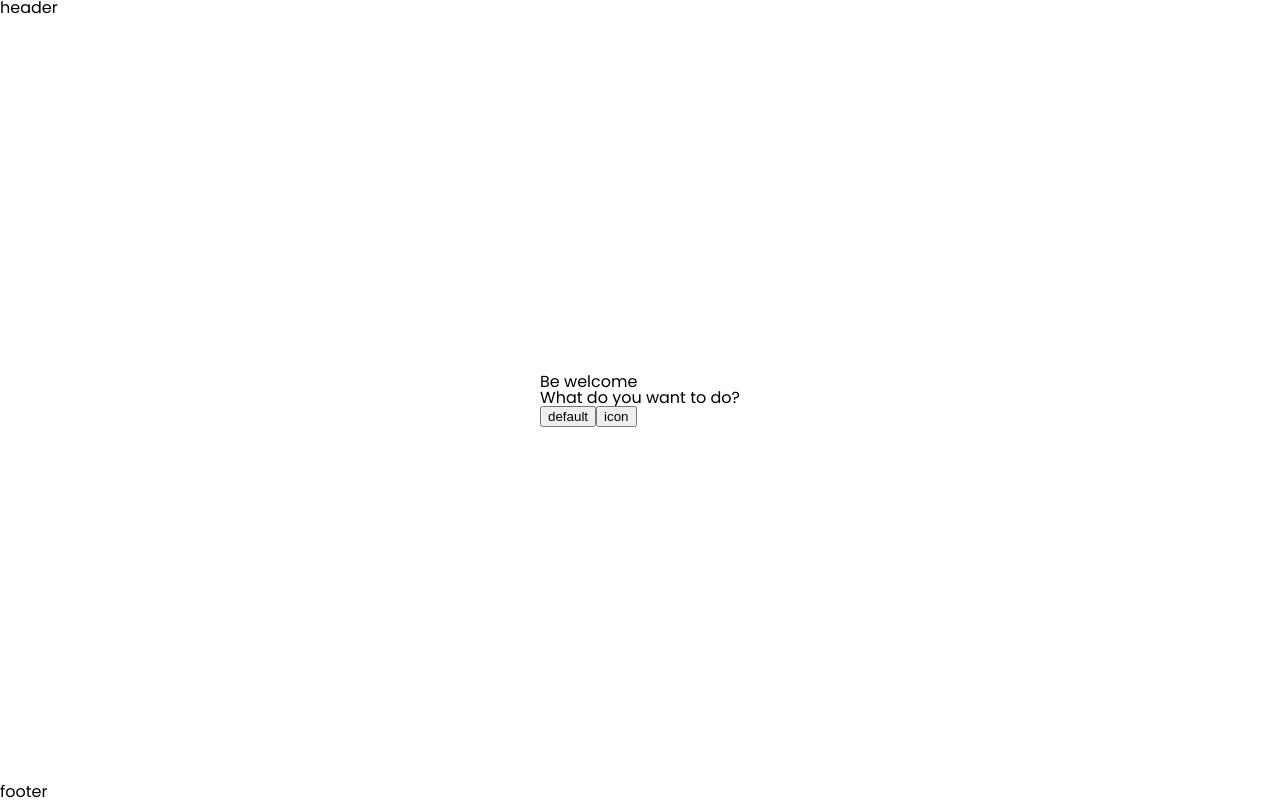
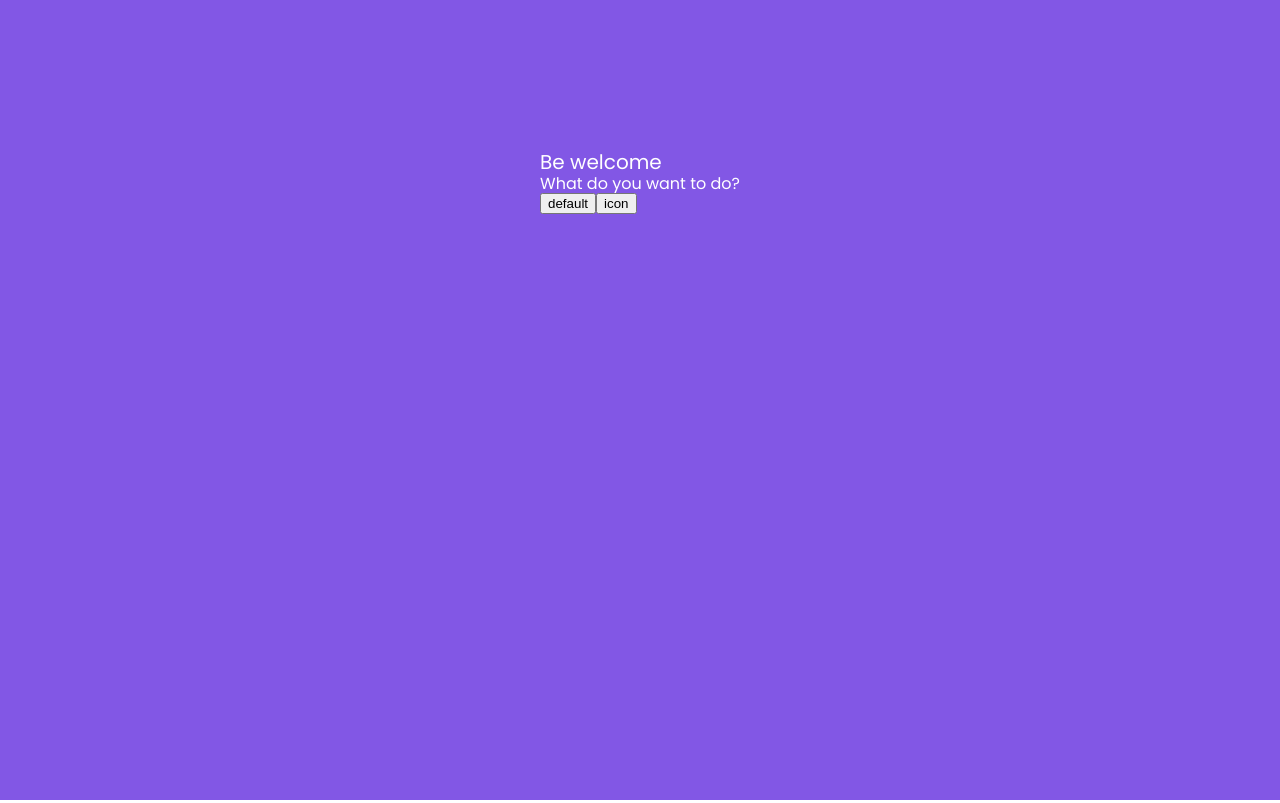
Before and after one commit to geprojetos/web-courses, a React (Create React App) app: page / in a window 1280 px wide. Built offline with nearby package versions, Linux system fonts and the light colour scheme.

Commit message:
feat(home): initialize build

```diff
--- a/src/index.tsx
+++ b/src/index.tsx
@@ -3,6 +3,7 @@ import ReactDOM from "react-dom";
 import { setConfiguration } from "react-grid-system";
 import "./styles/reset.scss";
 import "./styles/_fonts.scss";
+import "./styles/global.scss";
 import App from "./App";
 
 // sm, md, lg, xl, and xxl
--- a/src/routers/home/pages/Home/index.tsx
+++ b/src/routers/home/pages/Home/index.tsx
@@ -1,38 +1,58 @@
 import React, { FC } from "react";
+import { Col, Container, Row, Visible } from "react-grid-system";
 
 import { t } from "../../../../i18n";
 import { Button, Text } from "../../../../shared/components";
 import { Default } from "../../../../shared/templates";
+import BannerMobile from "../../../../assets/img/mobile-banner-home.png";
 import "./styles.scss";
-import BannerMobile from "../../../../assets/img/mobile-banner-home.png";
-import { Col, Container, Row, Visible } from "react-grid-system";
 
-const Home: FC = () => {
+const BannerInternal: FC = () => {
   return (
-    <Default
-      content={
-        <section>
-          <Container fluid>
+    <>
       <Row>
+        <figure className="home-banner">
           <Visible xs>
             <img src={BannerMobile} alt="Banner" />
           </Visible>
+        </figure>
+      </Row>
+
+      <Row>
         <Col>
           <Text type="h5" value={t("home:welcome")} />
           <Text type="h6" value={t("home:whatDoYou")} />
         </Col>
       </Row>
+    </>
+  );
+};
 
+const TodoInternal: FC = () => {
+  return (
     <Row>
       <Col>
         <Button type="default" size="large" />
         <Button type="icon" size="large" />
       </Col>
     </Row>
+  );
+};
+
+const Home: FC = () => {
+  return (
+    <section className="home-container">
+      <Default
+        content={
+          <article className="home-wrapper">
+            <Container fluid>
+              <BannerInternal />
+              <TodoInternal />
             </Container>
-        </section>
+          </article>
         }
       />
+    </section>
   );
 };
 
--- a/src/routers/home/pages/Home/styles.scss
+++ b/src/routers/home/pages/Home/styles.scss
@@ -0,0 +1,13 @@
+@import "../../../../styles/colors";
+
+.home-container {
+  background-color: $PURPLE1;
+}
+
+.home-wrapper {
+  margin-top: 50px;
+}
+
+.home-banner {
+  margin: 0 auto 100px auto;
+}
--- a/src/shared/components/Text/index.tsx
+++ b/src/shared/components/Text/index.tsx
@@ -1,5 +1,4 @@
 import React, { FC } from "react";
-import { Visible } from "react-grid-system";
 
 import "./styles.scss";
 
@@ -22,21 +21,21 @@ export interface TextProps {
 
 const Text: FC<TextProps> = ({ type, value }) => {
   return type === TextEnum.h1 ? (
-    <h1>{value}</h1>
+    <h1 className="text-h1">{value}</h1>
   ) : type === TextEnum.h2 ? (
-    <h2>{value}</h2>
+    <h2 className="text-h2">{value}</h2>
   ) : type === TextEnum.h3 ? (
-    <h3>{value}</h3>
+    <h3 className="text-h3">{value}</h3>
   ) : type === TextEnum.h4 ? (
-    <h4>{value}</h4>
+    <h4 className="text-h4">{value}</h4>
   ) : type === TextEnum.h5 ? (
-    <h5>{value}</h5>
+    <h5 className="text-h5">{value}</h5>
   ) : type === TextEnum.h6 ? (
-    <h6>{value}</h6>
+    <h6 className="text-h6">{value}</h6>
   ) : type === TextEnum.p ? (
-    <p>{value}</p>
+    <p className="text-p">{value}</p>
   ) : (
-    <label>{value}</label>
+    <label className="text-label">{value}</label>
   );
 };
 
--- a/src/shared/components/Text/styles.scss
+++ b/src/shared/components/Text/styles.scss
@@ -1,34 +1,45 @@
-// @import "../../../styles/fonts";
+@import "../../../styles/_colors";
 @import "../../../styles/typography";
 
-.h1 {
+.text-h1,
+.text-h2,
+.text-h3,
+.text-h4,
+.text-h5,
+.text-h6,
+.text-p,
+.text-label {
+  color: $WHITE1;
+}
+
+.text-h1 {
   @include HEADING_1;
 }
 
-.h2 {
-  @include HEADING_1;
+.text-h2 {
+  @include HEADING_2;
 }
 
-.h3 {
-  @include HEADING_1;
+.text-h3 {
+  @include HEADING_3;
 }
 
-.h4 {
-  @include HEADING_1;
+.text-h4 {
+  @include HEADING_4;
 }
 
-.h5 {
-  @include HEADING_1;
+.text-h5 {
+  @include HEADING_5;
 }
 
-.h6 {
-  @include HEADING_1;
+.text-h6 {
+  @include HEADING_6;
 }
 
-.p {
-  @include HEADING_1;
+.text-p {
+  @include PARAGRAPH;
 }
 
-.label {
-  @include HEADING_1;
+.text-label {
+  @include PARAGRAPH;
 }
--- a/src/shared/templates/Default/index.tsx
+++ b/src/shared/templates/Default/index.tsx
@@ -1,6 +1,6 @@
-import React, { FC, ReactChild } from 'react';
+import React, { FC, ReactChild } from "react";
 
-import './styles.scss';
+import "./styles.scss";
 
 export interface DefaultProps {
   content: ReactChild;
@@ -9,9 +9,7 @@ export interface DefaultProps {
 const Default: FC<DefaultProps> = ({ content }) => {
   return (
     <section>
-      <p>header</p>
       <section className="template-default">{content}</section>
-      <p>footer</p>
     </section>
   );
 };
--- a/src/shared/templates/Default/styles.scss
+++ b/src/shared/templates/Default/styles.scss
@@ -1,6 +1,6 @@
 .template-default {
   display: flex;
-  align-items: center;
+  align-items: flex-start;
   justify-content: center;
-  min-height: calc(100vh - 32px);
+  min-height: calc(100vh - 0px);
 }
--- a/src/styles/_colors.scss
+++ b/src/styles/_colors.scss
@@ -1,2 +1,7 @@
 // COLORS
-$EXAMPLE: #333333;
+$PURPLE1: #8257e5;
+$PURPLE2: #9871f5;
+$PURPLE3: #d4c2ff;
+$GREEN1: #04d361;
+$GREEN2: #24ef7f;
+$WHITE1: #fff;
--- a/src/styles/_typography.scss
+++ b/src/styles/_typography.scss
@@ -4,14 +4,60 @@ $FONT_WEIGHT_REGULAR: 400;
 $FONT_WEIGHT_MEDIUM: 500;
 
 // FONT SIZE
-$FONT_SIZE_38: 38px;
+$FONT_SIZE_40: 4rem;
+$FONT_SIZE_32: 3.2rem;
+$FONT_SIZE_28: 2.8rem;
+$FONT_SIZE_24: 2.4rem;
+$FONT_SIZE_22: 2rem;
+$FONT_SIZE_16: 1.6rem;
 
 // LINE HEIGHT
-$LINE_HEIGHT_18: 18px;
+$LINE_HEIGHT_48: 4.8rem;
+$LINE_HEIGHT_38: 3.8rem;
+$LINE_HEIGHT_33: 3.3rem;
+$LINE_HEIGHT_28: 2.8rem;
+$LINE_HEIGHT_24: 2.4rem;
+$LINE_HEIGHT_19: 1.9rem;
 
 // FONT STYLE
 @mixin HEADING_1 {
   font-weight: $FONT_WEIGHT_REGULAR;
-  font-size: $FONT_SIZE_38;
-  line-height: $LINE_HEIGHT_18;
+  font-size: $FONT_SIZE_40;
+  line-height: $LINE_HEIGHT_48;
 }
+
+@mixin HEADING_2 {
+  font-weight: $FONT_WEIGHT_REGULAR;
+  font-size: $FONT_SIZE_32;
+  line-height: $LINE_HEIGHT_38;
+}
+
+@mixin HEADING_3 {
+  font-weight: $FONT_WEIGHT_REGULAR;
+  font-size: $FONT_SIZE_28;
+  line-height: $LINE_HEIGHT_33;
+}
+
+@mixin HEADING_4 {
+  font-weight: $FONT_WEIGHT_REGULAR;
+  font-size: $FONT_SIZE_24;
+  line-height: $LINE_HEIGHT_28;
+}
+
+@mixin HEADING_5 {
+  font-weight: $FONT_WEIGHT_REGULAR;
+  font-size: $FONT_SIZE_22;
+  line-height: $LINE_HEIGHT_24;
+}
+
+@mixin HEADING_6 {
+  font-weight: $FONT_WEIGHT_REGULAR;
+  font-size: $FONT_SIZE_16;
+  line-height: $LINE_HEIGHT_19;
+}
+
+@mixin PARAGRAPH {
+  font-weight: $FONT_WEIGHT_REGULAR;
+  font-size: $FONT_SIZE_16;
+  line-height: $LINE_HEIGHT_24;
+}
--- /dev/null
+++ b/src/styles/global.scss
@@ -0,0 +1,3 @@
+html {
+  font-size: 62.5%;
+}
```
Lines whose indentation alone changed are shown as unchanged.
